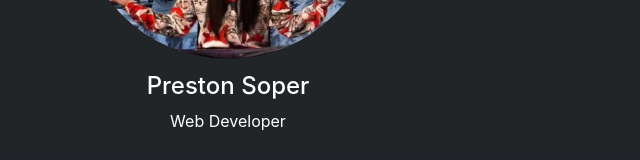
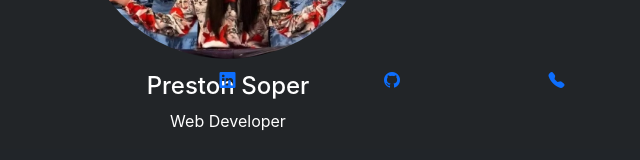
Before and after one commit to psoper1/psoper1.github.io, a JavaScript app in the folder app/: page / in a window 1280 px wide. Shown: the part 403-563 px from the top of the page, without its empty margins (412-1052 px from the left). Built offline with nearby package versions, Linux system fonts and the light colour scheme; the HTML template or start-up script is replaced by a standard one.

Commit message:
got social icons working

```diff
--- a/app/package.json
+++ b/app/package.json
@@ -7,6 +7,7 @@
     "@testing-library/react": "^13.4.0",
     "@testing-library/user-event": "^13.5.0",
     "bootstrap": "^5.2.3",
+    "bootstrap-icons": "^1.10.3",
     "favicons": "^7.1.0",
     "react": "^18.2.0",
     "react-dom": "^18.2.0",
--- a/app/src/Components/Main Container/SocialIcons.js
+++ b/app/src/Components/Main Container/SocialIcons.js
@@ -1,10 +1,12 @@
+import 'bootstrap-icons/font/bootstrap-icons.css';
+
 function SocialIcons() {
     return (
         <>
          <ul className="social-icons">
-                    <ul><a href="https://www.linkedin.com/in/preston-soper-782586100/"><i className="fa fa-lg fa fa-linkedin"></i></a></ul>
-                    <ul><a href="https://github.com/psoper1/"><i className="fa fa-lg fa-github"></i></a></ul>
-                    <ul><a href=""><i className="fa fa-lg fa-phone"></i></a>
+                    <ul><a href="https://www.linkedin.com/in/preston-soper-782586100/"><i className="bi bi-linkedin"></i></a></ul>
+                    <ul><a href="https://github.com/psoper1/"><i className="bi bi-github"></i></a></ul>
+                    <ul><a href=""><i className="bi bi-telephone-fill"></i></a>
                     </ul>
                     </ul>
         </>
```
Also changed, not shown: 1 other file (tests, documents, lock files or other folders).
